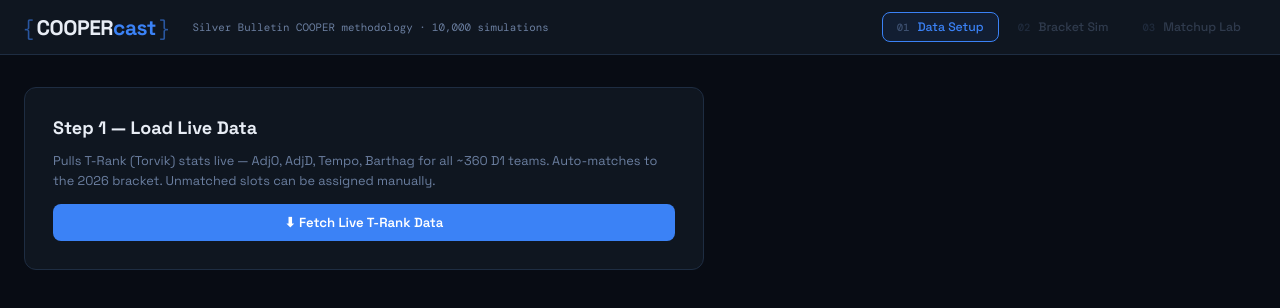
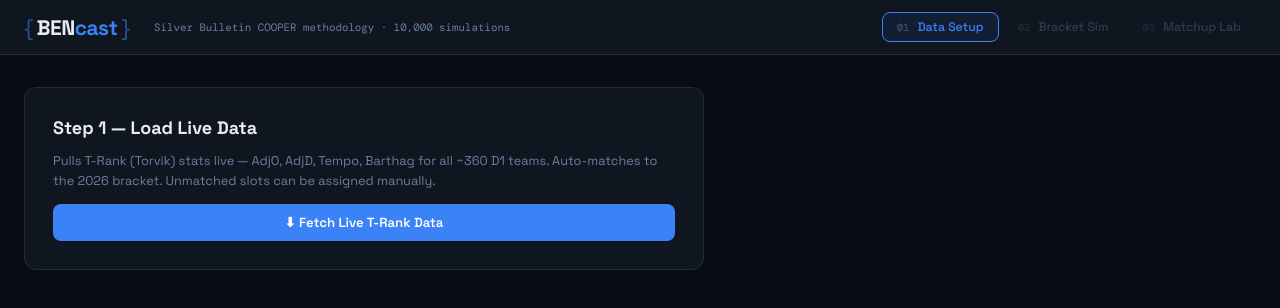
Before and after one commit to noxben/March-Madness, a React (Create React App) app: page / in a window 1280 px wide. Shown: the top 308 px of the page. Built offline with nearby package versions, Linux system fonts and the light colour scheme.

Commit message:
Title change: Update App.js

```diff
--- a/src/App.js
+++ b/src/App.js
@@ -22,7 +22,7 @@ export default function App() {
         <div className="header-inner">
           <div className="logo">
             <span className="logo-bracket">&#123;</span>
-            <span className="logo-text">COOPER<span className="logo-accent">cast</span></span>
+            <span className="logo-text">BEN<span className="logo-accent">cast</span></span>
             <span className="logo-bracket">&#125;</span>
           </div>
           <p className="logo-sub">Silver Bulletin COOPER methodology · 10,000 simulations</p>
```
